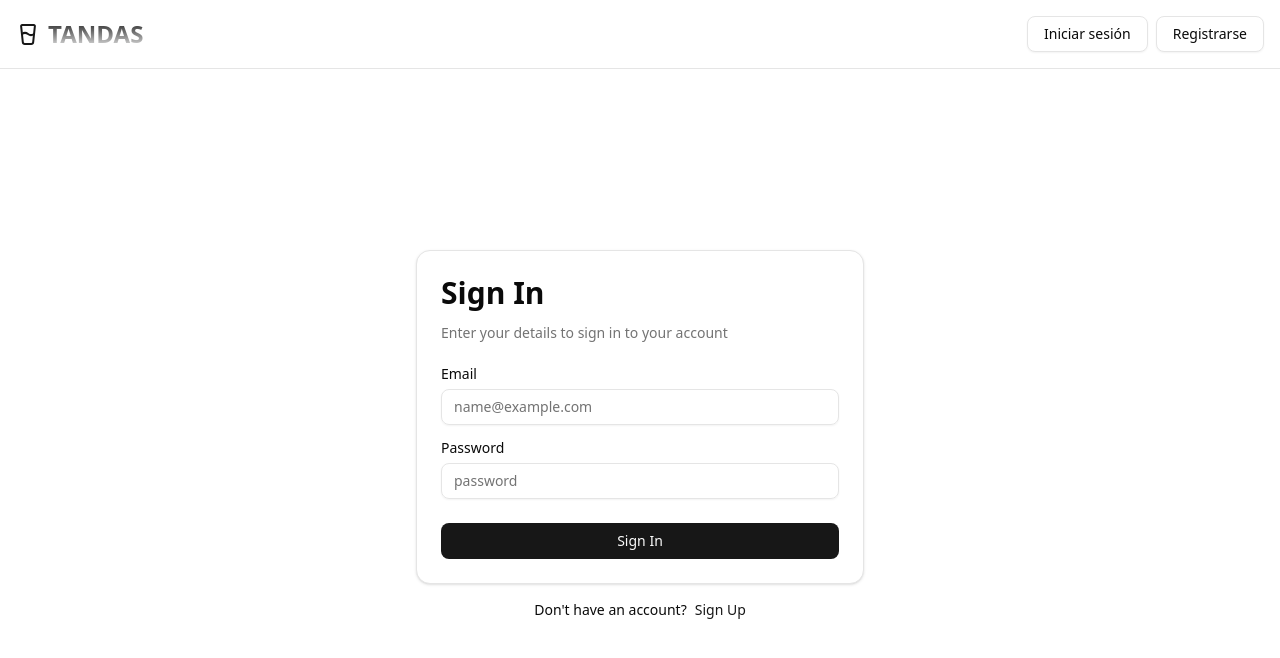
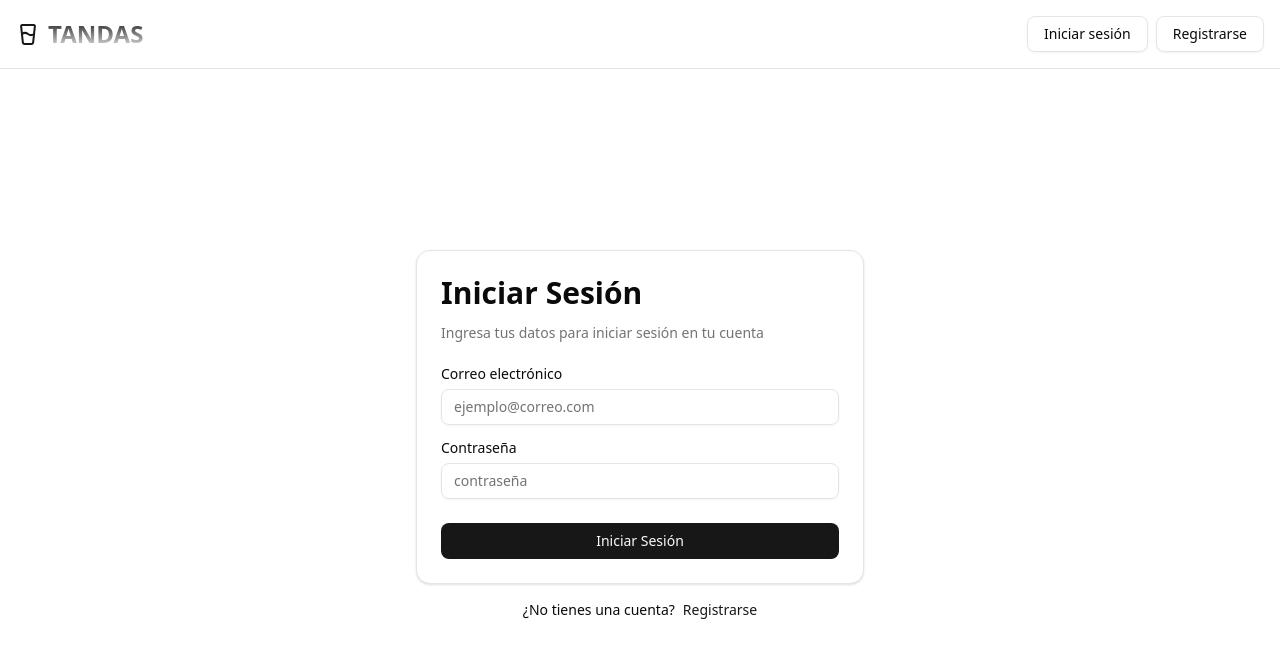
Before and after one commit to 0xCamiX/tandas-frontend, a Next.js app: page /signin in a window 1280 px wide. Shown: the top 658 px of the page. Built offline with nearby package versions, Linux system fonts and the light colour scheme.

Commit message:
Translate authentication forms to Spanish, updating labels, placeholders, and button text for improved accessibility and user experience.

```diff
--- a/components/ui/auth/sign-in-form.tsx
+++ b/components/ui/auth/sign-in-form.tsx
@@ -54,35 +54,35 @@ export function SigninForm() {
       <form action={formAction}>
         <Card>
           <CardHeader className={styles.header}>
-            <CardTitle className={styles.title}>Sign In</CardTitle>
-            <CardDescription>Enter your details to sign in to your account</CardDescription>
+            <CardTitle className={styles.title}>Iniciar Sesión</CardTitle>
+            <CardDescription>Ingresa tus datos para iniciar sesión en tu cuenta</CardDescription>
           </CardHeader>
           <CardContent className={styles.content}>
             <div className={styles.fieldGroup}>
-              <Label htmlFor="email">Email</Label>
+              <Label htmlFor="email">Correo electrónico</Label>
               <Input
                 defaultValue={state.data?.email ?? ''}
                 id={useId()}
                 name="email"
-                placeholder="name@example.com"
+                placeholder="ejemplo@correo.com"
                 type="email"
               />
               <FormError issues={state.issues?.email} />
             </div>
             <div className={styles.fieldGroup}>
-              <Label htmlFor="password">Password</Label>
+              <Label htmlFor="password">Contraseña</Label>
               <Input
                 defaultValue={state.data?.password ?? ''}
                 id={useId()}
                 name="password"
-                placeholder="password"
+                placeholder="contraseña"
                 type="password"
               />
               <FormError issues={state.issues?.password} />
             </div>
           </CardContent>
           <CardFooter className={styles.footer}>
-            <Button className={styles.button}>Sign In</Button>
+            <Button className={styles.button}>Iniciar Sesión</Button>
             {state.backendErrors?.message && (
               <p className="py-2 mt-1 text-xs italic text-red-500">
                 {state.backendErrors?.message}
@@ -91,9 +91,9 @@ export function SigninForm() {
           </CardFooter>
         </Card>
         <div className={styles.prompt}>
-          Don&apos;t have an account?
+          ¿No tienes una cuenta?
           <Link className={styles.link} href="/signup">
-            Sign Up
+            Registrarse
           </Link>
         </div>
       </form>
--- a/components/ui/auth/sign-up-form.tsx
+++ b/components/ui/auth/sign-up-form.tsx
@@ -56,46 +56,46 @@ export function SignupForm() {
       <form action={formAction}>
         <Card>
           <CardHeader className={styles.header}>
-            <CardTitle className={styles.title}>Sign Up</CardTitle>
-            <CardDescription>Enter your details to create a new account</CardDescription>
+            <CardTitle className={styles.title}>Registrarse</CardTitle>
+            <CardDescription>Ingresa tus datos para crear una nueva cuenta</CardDescription>
           </CardHeader>
           <CardContent className={styles.content}>
             <div className={styles.fieldGroup}>
-              <Label htmlFor="username">Username</Label>
+              <Label htmlFor="username">Nombre de usuario</Label>
               <Input
                 defaultValue={state.data?.username ?? ''}
                 id={useId()}
                 name="username"
-                placeholder="username"
+                placeholder="nombre de usuario"
                 type="text"
               />
               <FormError issues={state.issues?.username} />
             </div>
             <div className={styles.fieldGroup}>
-              <Label htmlFor="email">Email</Label>
+              <Label htmlFor="email">Correo electrónico</Label>
               <Input
                 defaultValue={state.data?.email ?? ''}
                 id={useId()}
                 name="email"
-                placeholder="name@example.com"
+                placeholder="ejemplo@correo.com"
                 type="email"
               />
               <FormError issues={state.issues?.email} />
             </div>
             <div className={styles.fieldGroup}>
-              <Label htmlFor="password">Password</Label>
+              <Label htmlFor="password">Contraseña</Label>
               <Input
                 defaultValue={state.data?.password ?? ''}
                 id={useId()}
                 name="password"
-                placeholder="password"
+                placeholder="contraseña"
                 type="password"
               />
               <FormError issues={state.issues?.password} />
             </div>
           </CardContent>
           <CardFooter className={styles.footer}>
-            <Button className={styles.button}>Sign Up</Button>
+            <Button className={styles.button}>Registrarse</Button>
             {state.backendErrors?.message && (
               <p className="py-2 mt-1 text-xs italic text-red-500">
                 {state.backendErrors?.message}
@@ -104,9 +104,9 @@ export function SignupForm() {
           </CardFooter>
         </Card>
         <div className={styles.prompt}>
-          Have an account?
+          ¿Ya tienes una cuenta?
           <Link className={styles.link} href="/signin">
-            Sign In
+            Iniciar Sesión
           </Link>
         </div>
       </form>
```
